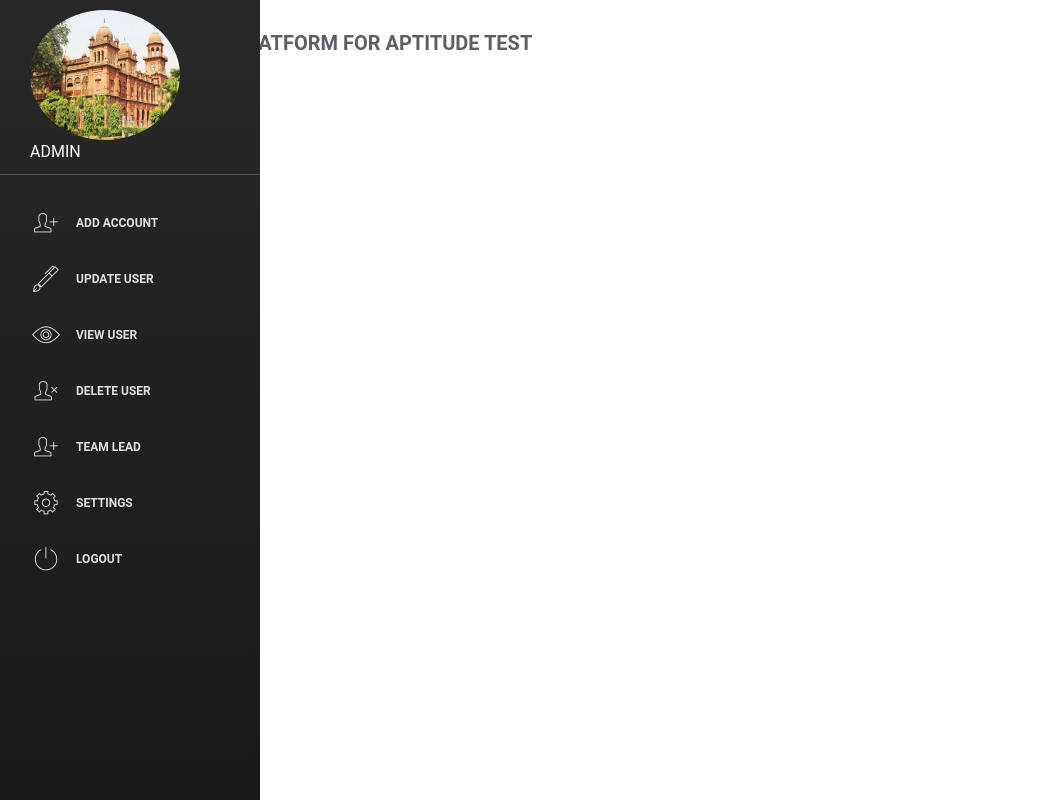
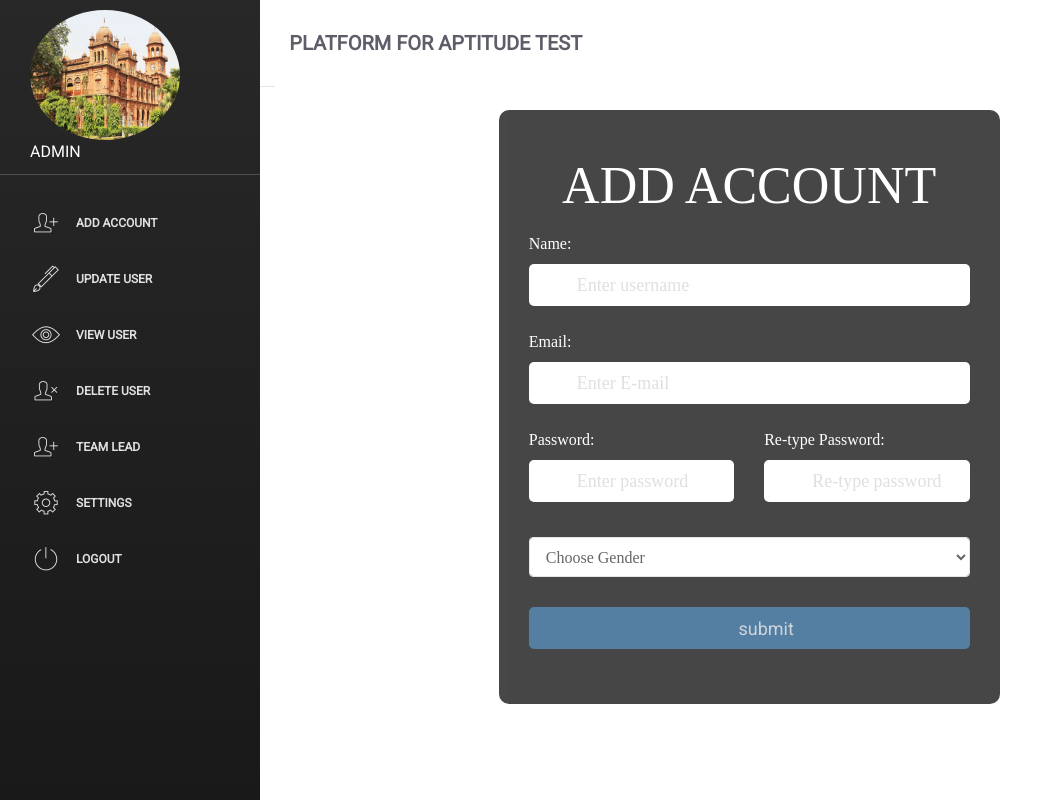
Before and after one commit to batman1209/fyp, a React (Create React App) app: page /roles/adduser in a window 1280 px wide. Shown: the whole page, without its empty margins (0-1063 px from the left). Built offline with nearby package versions, Linux system fonts and the light colour scheme.

Commit message:
adduser completed

```diff
--- a/src/App.tsx
+++ b/src/App.tsx
@@ -12,6 +12,7 @@ import jQuery from 'jquery'
 import { BrowserRouter as Router, Route } from "react-router-dom";
 import Sidebar from './Component/sidebar/sidebar';
 import Roles from './page/Roles'
+import Adduser from './page/Adduser';
 
 class App extends Component {
   render() {
@@ -23,7 +24,7 @@ class App extends Component {
           </div>
           <div className="col-md-10">
             <Route path="/roles" exact component={Roles} />
-            <Route path="/roles/admin" exact component={Roles} />
+            <Route path="/roles/adduser" exact component={Adduser} />
             {/* <Route path="/login" exact component={Login} /> */}
             {/* <Route path="/Settings" exact component={Roles} /> */}
           </div>
--- a/src/Component/sidebar/sidebar.css
+++ b/src/Component/sidebar/sidebar.css
@@ -18,3 +18,6 @@ p{
 li {
     width: 100% !important;
 }
+.main-panel{
+    left:55px;
+}
--- /dev/null
+++ b/src/css/adduser.css
@@ -0,0 +1,103 @@
+@import url('https://fonts.googleapis.com/css?family=Roboto');
+
+body{
+	font-family: 'Roboto' , sans-serif;
+	background-size:cover;
+}
+#ui{
+	background-color:#333;
+	padding:30px;
+	margin-top:50px;
+	border-radius:10px;
+	opacity:0.9;
+
+}
+
+#ui label{
+	color:#fff;
+	font-family:'Font Awesome\ 5 Free';
+
+}
+
+h1{
+	color:#fff;
+	font-family:'Font Awesome\ 5 Free';
+	text-align:center;
+
+}
+.form-control
+{
+	font-family:'Font Awesome\ 5 Free';
+}
+.name::before
+{
+	 font-family:'Font Awesome\ 5 Free';
+	 content:"\f007";
+	 position:absolute;
+	 font-size:22px;
+	 color:#555e60;
+	 padding-left:6px;
+	 padding-top:4px;
+
+
+}
+.mail::before{
+	font-family:'Font Awesome\ 5 Free';
+	 content:"\f0e0";
+	 position:absolute;
+	 font-size:22px;
+	 color:#555e60;
+	 padding-left:6px;
+	 padding-top:4px;
+
+
+}
+
+.pass::before{
+	font-family:'Font Awesome\ 5 Free';
+	 content:"\f023";
+	 position:absolute;
+	 font-size:22px;
+	 color:#555e60;
+	 padding-left:6px;
+	padding-top:4px;
+
+}
+
+.pass1::before{
+	font-family:'Font Awesome\ 5 Free';
+	 content:"\f023";
+	 position:absolute;
+	 font-size:22px;
+	 color:#555e60;
+	 padding-left:6px;
+	 padding-top:4px;
+
+
+}
+
+.form-group{
+	margin-bottom:25px;
+}
+.form-group input{
+	height:42px;
+	border-radius: 5px;
+	border:0;
+	font-size:18px;
+	padding-left: 48px;
+}
+
+
+.btn{
+	background-color:#4682B4;
+	color:#F0F8FF;
+	font-size:19px;
+	padding: 7px 14px;
+	border-radius:5px;
+	border-bottom: 4px solid #219882;
+}
+.btn:hover, .btn:focus{
+	background-color:#25a890 !important;
+	border-bottom:4px solid #25a890 !important;
+
+}
--- /dev/null
+++ b/src/page/Adduser.tsx
@@ -0,0 +1,66 @@
+import * as React from 'react';
+//import { ReactComponent } from '*.svg';
+import '../css/adduser.css';
+
+class Adduser extends React.Component {
+    render() {
+        return (
+            <div className="content" >
+                <div className="container-fluid">
+                    <div className="row" >
+                        <div className="col-lg-3"> </div>
+                        <div className="col-lg-6" style = {{paddingTop:"60px"}}>
+                            <div id="ui">
+                                <h1 style={{marginTop:"15px"}}>ADD ACCOUNT</h1>
+                                <form className="form-group" action="#" method="post" >
+                                    <label> Name:</label>
+                                    <div className="name">
+                                        <input type="text" name="username" className="form-control" id="uname" placeholder="Enter username " />
+                                    </div>
+                                    <br />
+                                    <label> Email:</label>
+                                    <div className="mail">
+                                        <input type="email" name="email" className="form-control" id="mal" placeholder="Enter E-mail" />
+                                    </div>
+                                    <br />
+                                    <div className="row">
+                                        <div className="col-lg-6">
+                                            <label> Password:</label>
+                                            <div className="pass">
+                                                <input type="password" name="pass" className="form-control" id="pwd" placeholder="Enter password" />
+                                            </div>
+                                        </div>
+                                        <div className="col-lg-6">
+                                            <label> Re-type Password:</label>
+                                            <div className="pass1">
+                                                <input type="password" name="pass1" className="form-control" id="pwd1" placeholder="Re-type password" />
+                                            </div>
+                                        </div>
+                                        <br />
+
+                                        <div  className="col-lg-12">
+                                        <select className="form-control" id="sel" style = {{marginTop:"35px"}}>
+                                            <option>Choose Gender</option>
+                                            <option>Male</option>
+                                            <option>Female</option>
+                                        </select>
+                                        </div>
+                                        <br />
+                                        <div  className="col-lg-12">
+                                        <input type="submit" name="submit" value="submit" className="btn btn-primary btn-block btn-lg" style = {{marginTop:"30px"}}/>
+                                        </div>
+                                    </div>
+                                </form>
+                            </div>
+                        </div>
+                        <div className="col-lg-3"></div>
+                    </div>
+                </div>
+            </div>
+
+
+        );
+    }
+}
+
+export default Adduser;
--- a/src/page/Roles.tsx
+++ b/src/page/Roles.tsx
@@ -11,18 +11,18 @@ class Roles extends React.Component {
             <div className="content" style={{ paddingTop: '70px' }}>
                 <div className="container-fluid">
                     {/* <a href="@Url.Action("Adduser","Home")"> */}
-                    <Link className="nav-link" to="/roles/admin">
-                        <button type="button" className="btn btn-default btn-lg" style={{ backgroundColor: "gray", marginLeft: "30px", marginRight: "30px", marginTop: "30px", marginBottom: "30px" }}> Admin </button>
+                    <Link className="nav-link" to="/roles/Adduser">
+                        <button type="button" className="btn btn-default btn-lg" style={{ backgroundColor: "gray", marginLeft: "30px", marginRight: "30px", marginTop: "30px", marginBottom: "30px", color:"White" }}> Admin </button>
                     </Link>
                     <br />
-                    <Link className="nav-link" to="/Adduser">
+                    <Link className="nav-link" to="/roles/Adduser">
                         {/* <a href="@Url.Action("Adduser","Home")"> */}
-                        <button type="button" className="btn btn-default btn-lg" style={{ backgroundColor: "gray", marginLeft: "30px", marginRight: "30px", marginTop: "30px", marginBottom: "30px" }}> Teacher </button>
+                        <button type="button" className="btn btn-default btn-lg" style={{ backgroundColor: "gray", marginLeft: "30px", marginRight: "30px", marginTop: "30px", marginBottom: "30px", color:"White" }}> Teacher </button>
                     </Link>
                     <br />
-                    <Link className="nav-link" to="/Adduser">
+                    <Link className="nav-link" to="/roles/Adduser">
                         {/* <a href="@Url.Action("Adduser","Home")">			 */}
-                        <button type="button" className="btn btn-default btn-lg" style={{ backgroundColor: "gray", marginLeft: "30px", marginRight: "30px", marginTop: "30px", marginBottom: "30px" }}> TeamLead </button>
+                        <button type="button" className="btn btn-default btn-lg" style={{ backgroundColor: "gray", marginLeft: "30px", marginRight: "30px", marginTop: "30px", marginBottom: "30px", color:"White" }}> TeamLead </button>
                     </Link>
                     <br />
                     <div className="row">
```
